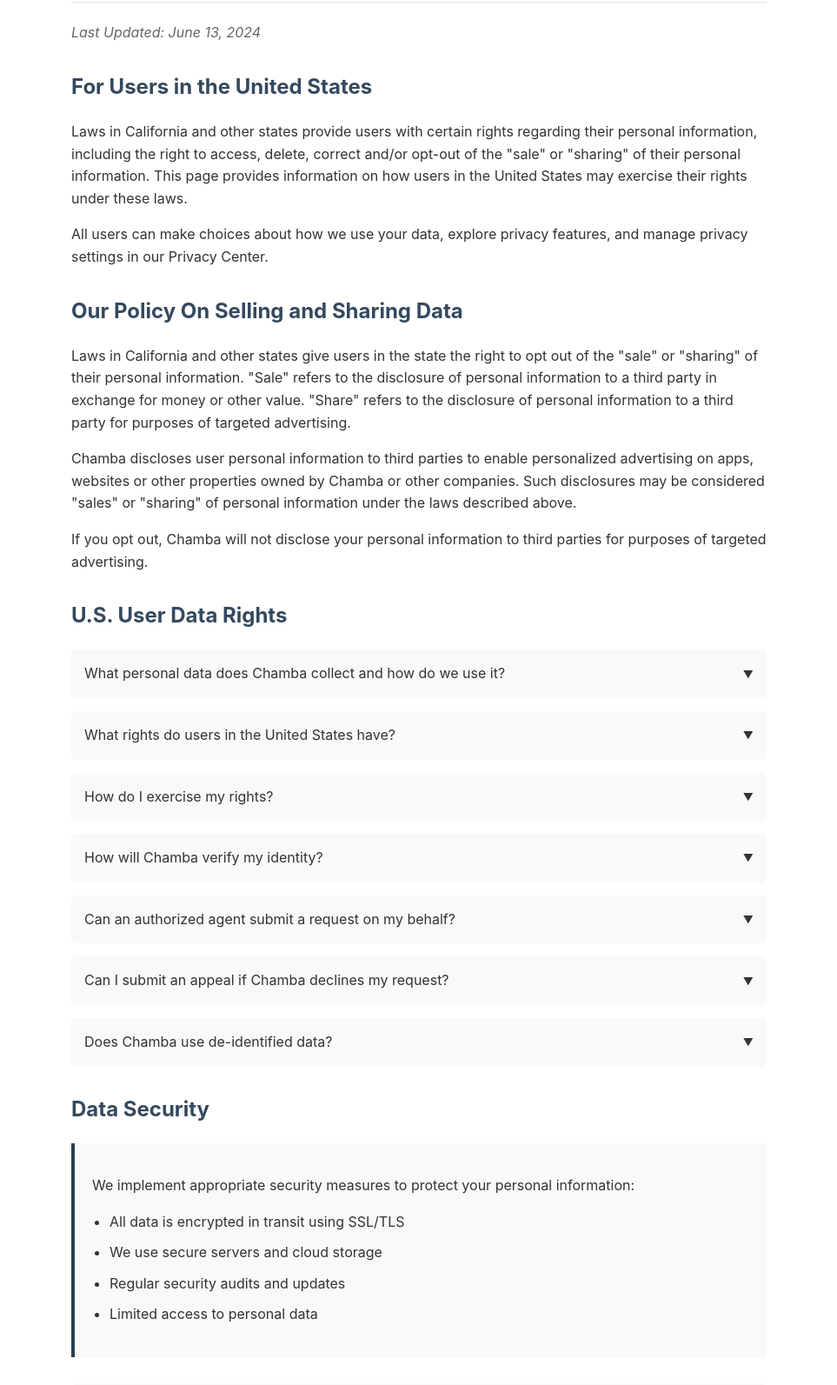
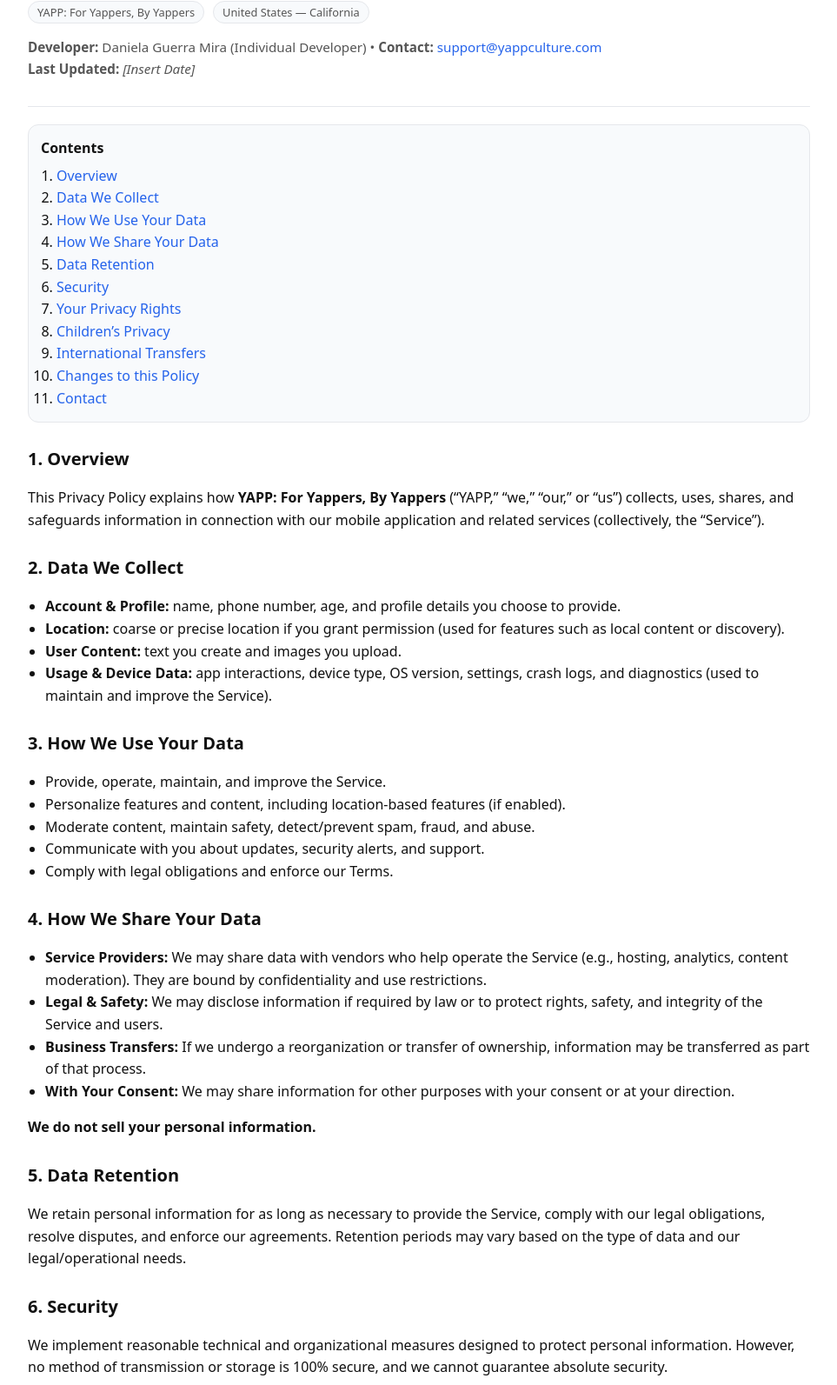
Before and after one commit to daniwar1302/privacypolicy, a plain HTML site: page index.html in a window 1280 px wide. Shown: the part 101-1694 px from the top of the page at 87% size, without its empty margins (158-1121 px from the left). Drawn offline with Linux system fonts and the light colour scheme.

Commit message:
Update index.html

```diff
--- a/index.html
+++ b/index.html
@@ -1,249 +1,148 @@
-<!DOCTYPE html>
+<!doctype html>
 <html lang="en">
 <head>
-    <meta charset="UTF-8">
-    <meta name="viewport" content="width=device-width, initial-scale=1.0">
-    <title>Chamba Privacy Policy</title>
-    <style>
-        body {
-            font-family: -apple-system, BlinkMacSystemFont, 'Segoe UI', Roboto, Oxygen, Ubuntu, Cantarell, 'Open Sans', 'Helvetica Neue', sans-serif;
-            line-height: 1.6;
-            max-width: 800px;
-            margin: 0 auto;
-            padding: 20px;
-            color: #333;
-        }
-        h1 {
-            color: #2c3e50;
-            border-bottom: 2px solid #eee;
-            padding-bottom: 10px;
-        }
-        h2 {
-            color: #34495e;
-            margin-top: 30px;
-        }
-        .last-updated {
-            color: #666;
-            font-style: italic;
-        }
-        ul {
-            padding-left: 20px;
-        }
-        li {
-            margin-bottom: 10px;
-        }
-        .contact {
-            background: #f8f9fa;
-            padding: 20px;
-            border-radius: 8px;
-            margin-top: 30px;
-        }
-        .section {
-            margin-bottom: 30px;
-        }
-        .highlight-box {
-            background: #f8f9fa;
-            border-left: 4px solid #2c3e50;
-            padding: 20px;
-            margin: 20px 0;
-        }
-        .dropdown {
-            margin-bottom: 15px;
-        }
-        .dropdown-header {
-            background: #f8f9fa;
-            padding: 15px;
-            cursor: pointer;
-            border-radius: 5px;
-            display: flex;
-            justify-content: space-between;
-            align-items: center;
-            transition: background-color 0.3s;
-        }
-        .dropdown-header:hover {
-            background: #e9ecef;
-        }
-        .dropdown-content {
-            display: none;
-            padding: 15px;
-            border: 1px solid #eee;
-            border-radius: 0 0 5px 5px;
-            margin-top: -5px;
-        }
-        .dropdown.active .dropdown-content {
-            display: block;
-        }
-        .dropdown-header::after {
-            content: '▼';
-            font-size: 12px;
-            transition: transform 0.3s;
-        }
-        .dropdown.active .dropdown-header::after {
-            transform: rotate(180deg);
-        }
-    </style>
-    <script>
-        function toggleDropdown(element) {
-            element.parentElement.classList.toggle('active');
-        }
-    </script>
+  <meta charset="utf-8" />
+  <meta name="viewport" content="width=device-width, initial-scale=1" />
+  <title>Privacy Policy — YAPP: For Yappers, By Yappers</title>
+  <meta name="description" content="Privacy Policy for YAPP: For Yappers, By Yappers." />
+  <style>
+    :root{--maxw:900px;--text:#111;--muted:#555;--border:#e5e7eb;--link:#2563eb;--bg:#fff;--accent:#f8fafc}
+    html,body{background:var(--bg);color:var(--text)}
+    body{margin:0;font:16px/1.6 system-ui,-apple-system,"Segoe UI",Roboto,Helvetica,Arial,"Apple Color Emoji","Segoe UI Emoji"}
+    .container{max-width:var(--maxw);margin:0 auto;padding:32px 20px 64px}
+    header{padding:16px 0;border-bottom:1px solid var(--border);margin-bottom:20px}
+    h1{margin:0 0 6px;font-size:2rem;line-height:1.2}
+    .meta,.small{color:var(--muted);font-size:.95rem}
+    .pill{display:inline-block;border:1px solid var(--border);background:var(--accent);border-radius:999px;padding:2px 10px;margin-right:6px;font-size:.8rem}
+    nav.toc{background:var(--accent);border:1px solid var(--border);border-radius:12px;padding:14px;margin:18px 0 24px}
+    nav.toc h2{margin:0 0 6px;font-size:1rem}
+    nav.toc ol{margin:0;padding-left:18px}
+    section{margin:26px 0}
+    h2{font-size:1.25rem;margin:0 0 8px}
+    ul{padding-left:20px}
+    a{color:var(--link);text-decoration:none}
+    a:hover,a:focus{text-decoration:underline}
+    footer{border-top:1px solid var(--border);margin-top:40px;padding-top:16px}
+    .note{background:#fff8db;border:1px solid #fde68a;padding:10px 12px;border-radius:10px}
+    code{background:#f3f4f6;padding:0 4px;border-radius:4px}
+  </style>
 </head>
 <body>
-    <h1>Chamba Privacy Policy</h1>
-    <p class="last-updated">Last Updated: June 13, 2024</p>
+  <div class="container">
+    <header>
+      <h1>Privacy Policy</h1>
+      <p class="meta">
+        <span class="pill">YAPP: For Yappers, By Yappers</span>
+        <span class="pill">United States — California</span>
+      </p>
+      <p class="meta">
+        <strong>Developer:</strong> Daniela Guerra Mira (Individual Developer) •
+        <strong>Contact:</strong> <a href="mailto:support@yappculture.com">support@yappculture.com</a><br />
+        <strong>Last Updated:</strong> <em>[Insert Date]</em>
+      </p>
+    </header>
 
-    <div class="section">
-        <h2>For Users in the United States</h2>
-        <p>Laws in California and other states provide users with certain rights regarding their personal information, including the right to access, delete, correct and/or opt-out of the "sale" or "sharing" of their personal information. This page provides information on how users in the United States may exercise their rights under these laws.</p>
+    <nav class="toc" aria-label="Table of contents">
+      <h2>Contents</h2>
+      <ol>
+        <li><a href="#overview">Overview</a></li>
+        <li><a href="#data-we-collect">Data We Collect</a></li>
+        <li><a href="#how-we-use">How We Use Your Data</a></li>
+        <li><a href="#sharing">How We Share Your Data</a></li>
+        <li><a href="#retention">Data Retention</a></li>
+        <li><a href="#security">Security</a></li>
+        <li><a href="#your-rights">Your Privacy Rights</a></li>
+        <li><a href="#childrens">Children’s Privacy</a></li>
+        <li><a href="#intl">International Transfers</a></li>
+        <li><a href="#changes">Changes to this Policy</a></li>
+        <li><a href="#contact">Contact</a></li>
+      </ol>
+    </nav>
 
-        <p>All users can make choices about how we use your data, explore privacy features, and manage privacy settings in our Privacy Center.</p>
-    </div>
+    <section id="overview">
+      <h2>1. Overview</h2>
+      <p>This Privacy Policy explains how <strong>YAPP: For Yappers, By Yappers</strong> (“YAPP,” “we,” “our,” or “us”) collects, uses, shares, and safeguards information in connection with our mobile application and related services (collectively, the “Service”).</p>
+    </section>
 
-    <div class="section">
-        <h2>Our Policy On Selling and Sharing Data</h2>
-        <p>Laws in California and other states give users in the state the right to opt out of the "sale" or "sharing" of their personal information. "Sale" refers to the disclosure of personal information to a third party in exchange for money or other value. "Share" refers to the disclosure of personal information to a third party for purposes of targeted advertising.</p>
+    <section id="data-we-collect">
+      <h2>2. Data We Collect</h2>
+      <ul>
+        <li><strong>Account & Profile:</strong> name, phone number, age, and profile details you choose to provide.</li>
+        <li><strong>Location:</strong> coarse or precise location if you grant permission (used for features such as local content or discovery).</li>
+        <li><strong>User Content:</strong> text you create and images you upload.</li>
+        <li><strong>Usage & Device Data:</strong> app interactions, device type, OS version, settings, crash logs, and diagnostics (used to maintain and improve the Service).</li>
+      </ul>
+    </section>
 
-        <p>Chamba discloses user personal information to third parties to enable personalized advertising on apps, websites or other properties owned by Chamba or other companies. Such disclosures may be considered "sales" or "sharing" of personal information under the laws described above.</p>
+    <section id="how-we-use">
+      <h2>3. How We Use Your Data</h2>
+      <ul>
+        <li>Provide, operate, maintain, and improve the Service.</li>
+        <li>Personalize features and content, including location-based features (if enabled).</li>
+        <li>Moderate content, maintain safety, detect/prevent spam, fraud, and abuse.</li>
+        <li>Communicate with you about updates, security alerts, and support.</li>
+        <li>Comply with legal obligations and enforce our Terms.</li>
+      </ul>
+    </section>
 
-        <p>If you opt out, Chamba will not disclose your personal information to third parties for purposes of targeted advertising.</p>
-    </div>
+    <section id="sharing">
+      <h2>4. How We Share Your Data</h2>
+      <ul>
+        <li><strong>Service Providers:</strong> We may share data with vendors who help operate the Service (e.g., hosting, analytics, content moderation). They are bound by confidentiality and use restrictions.</li>
+        <li><strong>Legal & Safety:</strong> We may disclose information if required by law or to protect rights, safety, and integrity of the Service and users.</li>
+        <li><strong>Business Transfers:</strong> If we undergo a reorganization or transfer of ownership, information may be transferred as part of that process.</li>
+        <li><strong>With Your Consent:</strong> We may share information for other purposes with your consent or at your direction.</li>
+      </ul>
+      <p><strong>We do not sell your personal information.</strong></p>
+    </section>
 
-    <div class="section">
-        <h2>U.S. User Data Rights</h2>
+    <section id="retention">
+      <h2>5. Data Retention</h2>
+      <p>We retain personal information for as long as necessary to provide the Service, comply with our legal obligations, resolve disputes, and enforce our agreements. Retention periods may vary based on the type of data and our legal/operational needs.</p>
+    </section>
 
-        <div class="dropdown">
-            <div class="dropdown-header" onclick="toggleDropdown(this)">
-                What personal data does Chamba collect and how do we use it?
-            </div>
-            <div class="dropdown-content">
-                <ul>
-                    <li><strong>Account Information:</strong>
-                        <ul>
-                            <li>Email address</li>
-                            <li>Full name</li>
-                            <li>Profile picture (optional)</li>
-                            <li>Phone number (optional)</li>
-                        </ul>
-                    </li>
-                    <li><strong>Location Data:</strong>
-                        <ul>
-                            <li>Current location (to find nearby services)</li>
-                            <li>Saved locations (for quick booking)</li>
-                        </ul>
-                    </li>
-                    <li><strong>Usage Data:</strong>
-                        <ul>
-                            <li>Booking history</li>
-                            <li>Service preferences</li>
-                            <li>App interaction patterns</li>
-                            <li>Search history</li>
-                        </ul>
-                    </li>
-                </ul>
-            </div>
-        </div>
+    <section id="security">
+      <h2>6. Security</h2>
+      <p>We implement reasonable technical and organizational measures designed to protect personal information. However, no method of transmission or storage is 100% secure, and we cannot guarantee absolute security.</p>
+    </section>
 
-        <div class="dropdown">
-            <div class="dropdown-header" onclick="toggleDropdown(this)">
-                What rights do users in the United States have?
-            </div>
-            <div class="dropdown-content">
-                <ul>
-                    <li>Right to know what personal information is collected</li>
-                    <li>Right to know if personal information is sold or disclosed</li>
-                    <li>Right to say no to the sale of personal information</li>
-                    <li>Right to access your personal information</li>
-                    <li>Right to request deletion of your personal information</li>
-                    <li>Right to equal service and price</li>
-                </ul>
-            </div>
-        </div>
+    <section id="your-rights">
+      <h2>7. Your Privacy Rights</h2>
+      <p>Depending on your location (including California), you may have rights to:</p>
+      <ul>
+        <li><strong>Access</strong> the personal information we maintain about you.</li>
+        <li><strong>Correct</strong> inaccurate personal information.</li>
+        <li><strong>Delete</strong> personal information, subject to legal exceptions.</li>
+        <li><strong>Opt-out</strong> of certain data uses where applicable (e.g., targeted advertising or sharing — not currently used by YAPP).</li>
+        <li><strong>Non-discrimination</strong> for exercising your rights.</li>
+      </ul>
+      <p>To exercise rights, email <a href="mailto:support@yappculture.com">support@yappculture.com</a>. We may verify your request to protect your account and privacy.</p>
+    </section>
 
-        <div class="dropdown">
-            <div class="dropdown-header" onclick="toggleDropdown(this)">
-                How do I exercise my rights?
-            </div>
-            <div class="dropdown-content">
-                <p>You can exercise your rights by:</p>
-                <ul>
-                    <li>Using our Privacy Center</li>
-                    <li>Contacting our support team</li>
-                    <li>Submitting a request through our app</li>
-                </ul>
-            </div>
-        </div>
+    <section id="childrens">
+      <h2>8. Children’s Privacy</h2>
+      <p>The Service is not directed to children under 13. We do not knowingly collect personal information from children under 13. If you believe a child has provided personal information, contact us and we will take appropriate steps to delete it.</p>
+    </section>
 
-        <div class="dropdown">
-            <div class="dropdown-header" onclick="toggleDropdown(this)">
-                How will Chamba verify my identity?
-            </div>
-            <div class="dropdown-content">
-                <p>We verify your identity by:</p>
-                <ul>
-                    <li>Matching information you provide with our records</li>
-                    <li>Requiring additional verification for sensitive requests</li>
-                    <li>Using secure authentication methods</li>
-                </ul>
-            </div>
-        </div>
+    <section id="intl">
+      <h2>9. International Transfers</h2>
+      <p>We are based in the United States. If you access the Service from outside the U.S., you understand that your information may be processed in the U.S., which may have different data protection laws than your country.</p>
+    </section>
 
-        <div class="dropdown">
-            <div class="dropdown-header" onclick="toggleDropdown(this)">
-                Can an authorized agent submit a request on my behalf?
-            </div>
-            <div class="dropdown-content">
-                <p>Yes, you can authorize someone to make a request on your behalf. The authorized agent must provide:</p>
-                <ul>
-                    <li>Written permission from you</li>
-                    <li>Verification of their identity</li>
-                    <li>Verification of your identity</li>
-                </ul>
-            </div>
-        </div>
+    <section id="changes">
+      <h2>10. Changes to this Policy</h2>
+      <p>We may update this Privacy Policy from time to time. The latest version will be posted here, and the “Last Updated” date will reflect the effective date. Your continued use of the Service constitutes acceptance of the updated Policy.</p>
+    </section>
 
-        <div class="dropdown">
-            <div class="dropdown-header" onclick="toggleDropdown(this)">
-                Can I submit an appeal if Chamba declines my request?
-            </div>
-            <div class="dropdown-content">
-                <p>Yes, you can appeal our decision within 30 days of receiving our response. We will respond to your appeal within 60 days.</p>
-            </div>
-        </div>
+    <section id="contact">
+      <h2>11. Contact</h2>
+      <p>Questions or requests? Email <a href="mailto:support@yappculture.com">support@yappculture.com</a>.</p>
+    </section>
 
-        <div class="dropdown">
-            <div class="dropdown-header" onclick="toggleDropdown(this)">
-                Does Chamba use de-identified data?
-            </div>
-            <div class="dropdown-content">
-                <p>We may de-identify your personal information and use it for:</p>
-                <ul>
-                    <li>Product research and development</li>
-                    <li>Service improvement</li>
-                    <li>Analytics and reporting</li>
-                </ul>
-                <p>We will not attempt to re-identify any individual while using de-identified information.</p>
-            </div>
-        </div>
-    </div>
-
-    <div class="section">
-        <h2>Data Security</h2>
-        <div class="highlight-box">
-            <p>We implement appropriate security measures to protect your personal information:</p>
-            <ul>
-                <li>All data is encrypted in transit using SSL/TLS</li>
-                <li>We use secure servers and cloud storage</li>
-                <li>Regular security audits and updates</li>
-                <li>Limited access to personal data</li>
-            </ul>
-        </div>
-    </div>
-
-    <div class="contact">
-        <h2>Contact Us</h2>
-        <p>If you have any questions about this Privacy Policy or wish to exercise your rights, please contact us at:</p>
-        <p>Email: chambaserviceapp@gmail.com</p>
-        <p>We will respond to your request within 30 days.</p>
-    </div>
+    <footer class="small">
+      <p>&copy; <span id="year"></span> Daniela Guerra Mira. All rights reserved.</p>
+      <script>document.getElementById('year').textContent = new Date().getFullYear()</script>
+    </footer>
+  </div>
 </body>
 </html>
```
